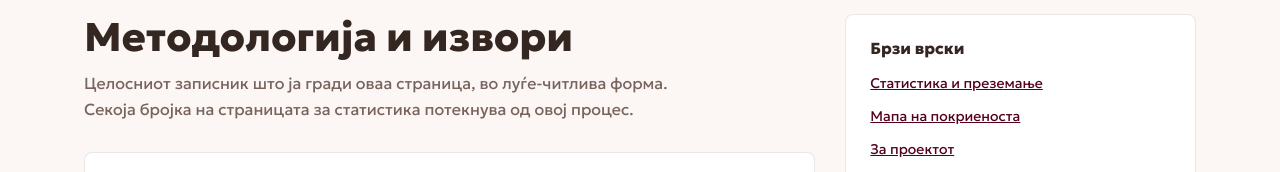
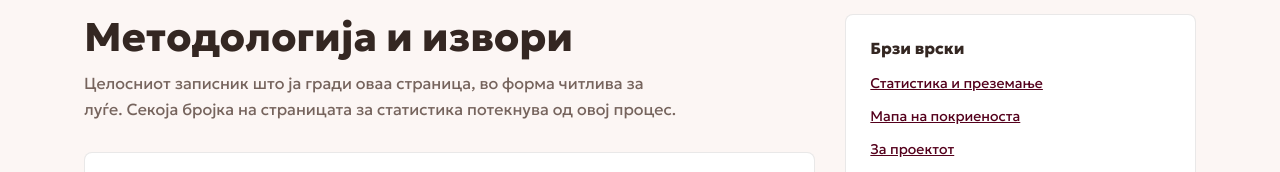
Before and after one commit to gocemitevski/mk-libraries, a Next.js app: page /metodologija in a window 1280 px wide. Shown: the part 145-317 px from the top of the page. Built offline with nearby package versions, Linux system fonts and the light colour scheme.

Commit message:
Rephrase the methodology lead-in

```diff
--- a/app/metodologija/page.tsx
+++ b/app/metodologija/page.tsx
@@ -130,7 +130,7 @@ export default function MethodologyPage() {
           <header className="mb-4">
             <h1 className="mb-2">Методологија и извори</h1>
             <p className="text-secondary mb-0">
-              Целосниот записник што ја гради оваа страница, во луѓе-читлива форма. Секоја бројка на
+              Целосниот записник што ја гради оваа страница, во форма читлива за луѓе. Секоја бројка на
               страницата за статистика потекнува од овој процес.
             </p>
           </header>
```
